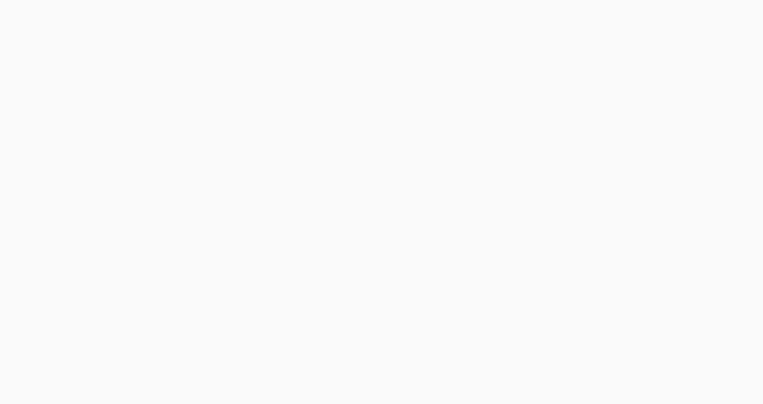
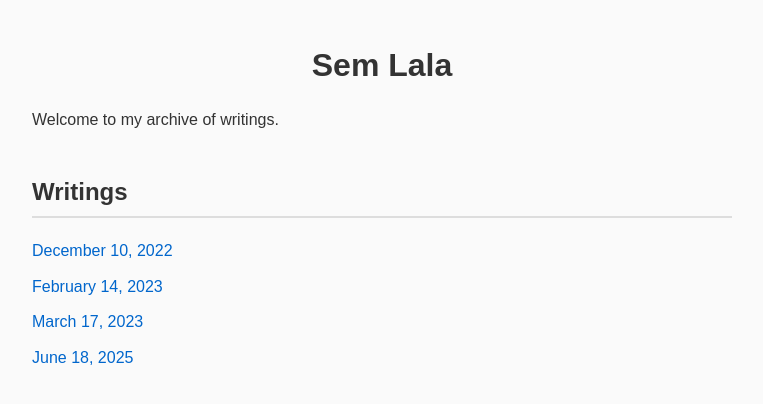
Before and after one commit to slan9/ks34jkd9hd939, a plain HTML site: page index.html in a window 1280 px wide. Shown: the whole page, without its empty margins (258-1021 px from the left). Drawn offline with Linux system fonts and the light colour scheme.

Commit message:
Update index.html

```diff
--- a/index.html
+++ b/index.html
@@ -25,4 +25,30 @@
     }
     ul {
       list-style-type: none;
-      pad
+      padding: 0;
+    }
+    li {
+      margin: 10px 0;
+    }
+    a {
+      color: #0066cc;
+      text-decoration: none;
+    }
+    a:hover {
+      text-decoration: underline;
+    }
+  </style>
+</head>
+<body>
+  <h1>Sem Lala</h1>
+  <p>Welcome to my archive of writings.</p>
+
+  <h2>Writings</h2>
+  <ul>
+    <li><a href="https://cdn.contemporaryartlibrary.org/store/doc/35500/docfile/0a6c3f6835cb73e0aca9f8390d9857a0.pdf" target="_blank">December 10, 2022</a></li>
+    <li><a href="https://holdingspdf.com/pdf/Holdings%204%20-%20f.pdf" target="_blank">February 14, 2023</a></li>
+    <li><a href="https://cdn.contemporaryartlibrary.org/store/doc/36603/docfile/65b1a88eab2f5a20962538bd9f294578.pdf" target="_blank">March 17, 2023</a></li>
+    <li><a href="https://cdn.contemporaryartlibrary.org/store/doc/70673/docfile/5b0ac35ce5f90884d52640be8cd9a50d.pdf" target="_blank">June 18, 2025</a></li>
+  </ul>
+</body>
+</html>
```
